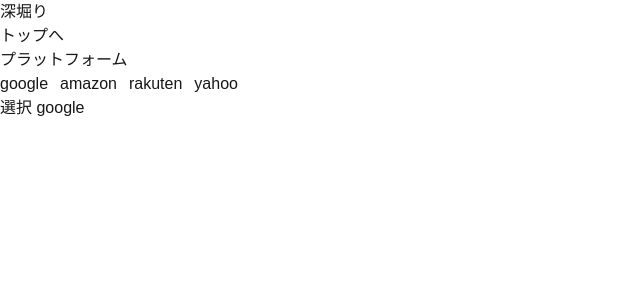
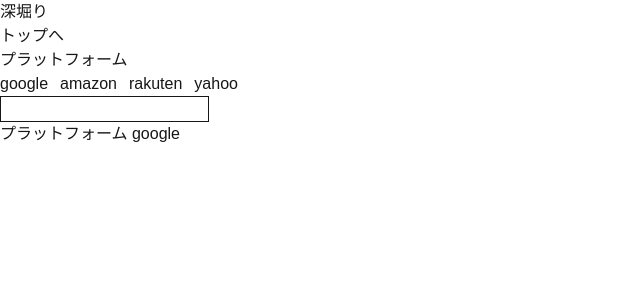
Before and after one commit to OhmuraYuta/kwus, a Next.js app in the folder my-app/: page /deep-dive in a window 1280 px wide. Shown: the top 300 px of the page, without its empty margins (0-640 px from the left). Built offline with nearby package versions, Linux system fonts and the light colour scheme.

Commit message:
add: 入力、表示コンポーネント呼び出し

```diff
--- a/my-app/src/app/deep-dive/page.tsx
+++ b/my-app/src/app/deep-dive/page.tsx
@@ -1,11 +1,18 @@
 'use client';
 import Link from "next/link";
+import { useState } from "react";
+import DeepDivePlatformSelector, {Platform} from "@/components/DeepDivePlatformSelector";
+import DeepDiveSuggests from "@/components/DeepDiveSuggests";
+import DeepDiveKeywordInput from "@/components/DeepDiveKeywordInput";
 
-import DeepDivePlatformSelector, {Platform} from "@/components/DeepDivePlatformSelector";
-import { useState } from "react";
+// type DeepDiveSuggests = {
+//     suggests: object[];
+//     set
+// };
 
 export default function DeepDivePage() {
     const [platform, setPlatform] = useState<Platform>('google');
+    const [suggests, setSuggests] = useState<object[]>([]);
     return (
         <div>
             <h1>深堀り</h1>
@@ -14,7 +21,14 @@
                 platform={platform}
                 setPlatform={setPlatform}
             />
-            <p>選択 {platform}</p>
+            <DeepDiveKeywordInput
+                platform={platform}
+                setSuggests={setSuggests}
+            />
+            <DeepDiveSuggests
+                platform={ platform }
+                suggests={suggests}
+            />
         </div>
     )
 };
```
